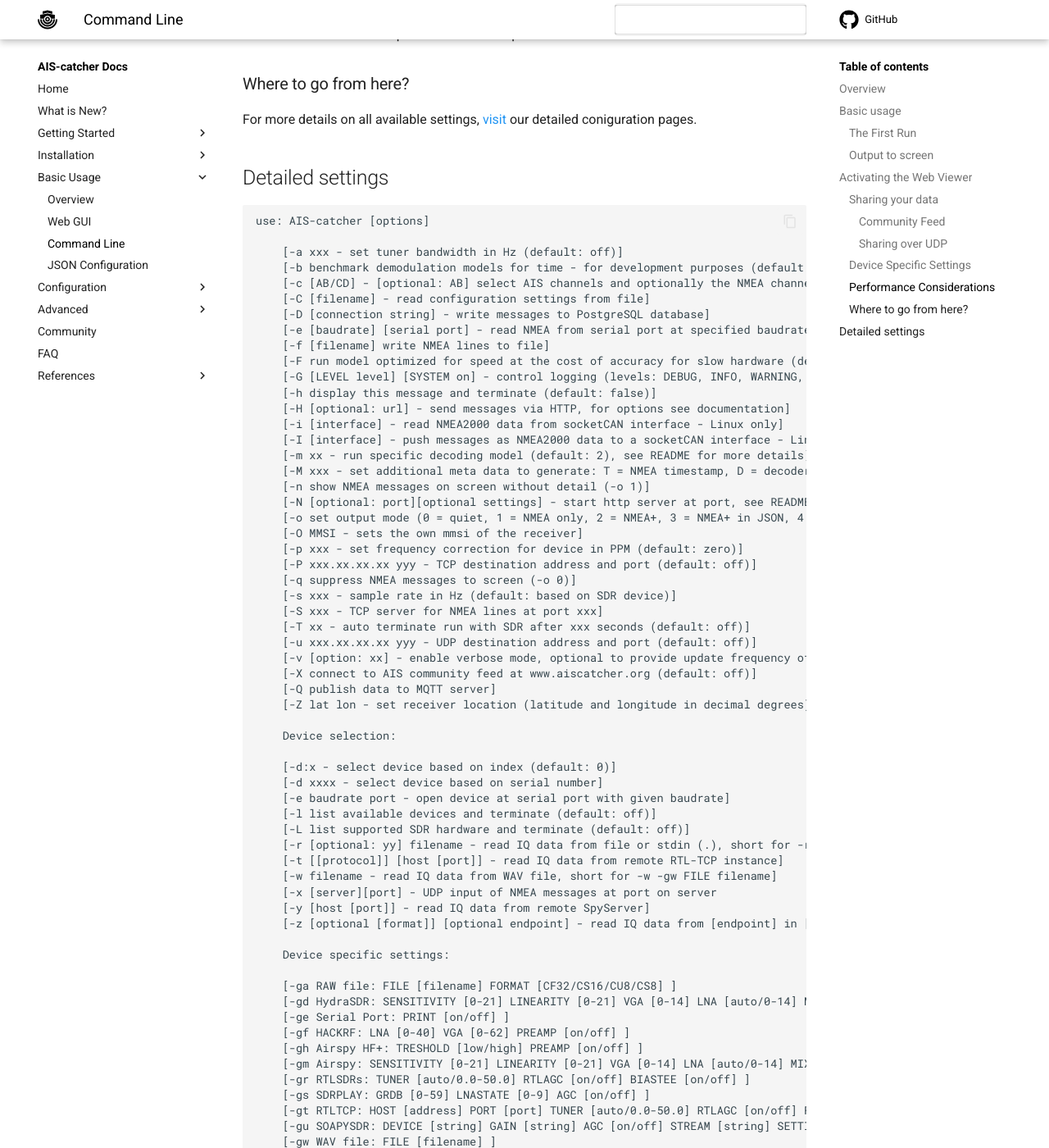
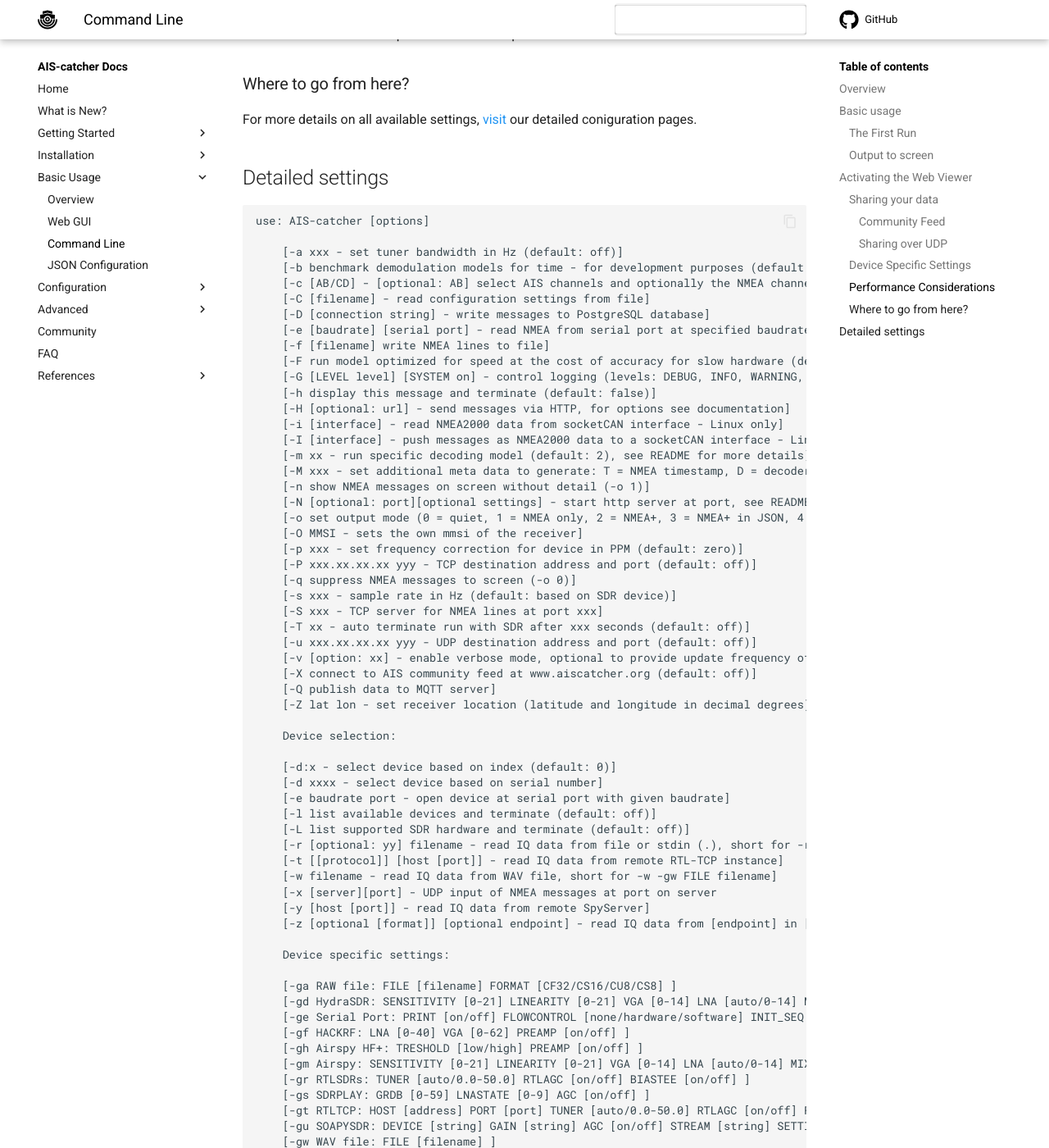
Before and after one commit to jvde-github/AIS-catcher-docs, an MkDocs documentation site: the page built from docs/usage/cli.md, in a window 1280 px wide and 1400 px high, scrolled down 3226 px. Shown: the whole window at 82% size. Built offline with MkDocs 1.6.1 and Material for MkDocs 9.7.7, drawn with Linux system fonts in a browser that asks for light colours; comment, search, counter and statistics services are not loaded; some of the changed text lies outside the part shown.

Commit message:
Update CLI documentation for Serial Port settings

`````diff
--- a/docs/usage/cli.md
+++ b/docs/usage/cli.md
@@ -169,7 +169,7 @@
 
 	[-ga RAW file: FILE [filename] FORMAT [CF32/CS16/CU8/CS8] ]
 	[-gd HydraSDR: SENSITIVITY [0-21] LINEARITY [0-21] VGA [0-14] LNA [auto/0-14] MIXER [auto/0-14] BIASTEE [on/off] ]
-	[-ge Serial Port: PRINT [on/off] ]
+	[-ge Serial Port: PRINT [on/off] FLOWCONTROL [none/hardware/software] INIT_SEQ [string] ]
 	[-gf HACKRF: LNA [0-40] VGA [0-62] PREAMP [on/off] ]
 	[-gh Airspy HF+: TRESHOLD [low/high] PREAMP [on/off] ]
 	[-gm Airspy: SENSITIVITY [0-21] LINEARITY [0-21] VGA [0-14] LNA [auto/0-14] MIXER [auto/0-14] BIASTEE [on/off] ]
@@ -186,4 +186,5 @@
 	[-go Model: AFC_WIDE [on/off] FP_DS [on/off] PS_EMA [on/off] SOXR [on/off] SRC [on/off] DROOP [on/off] ]
 
 
+
 ````
`````
